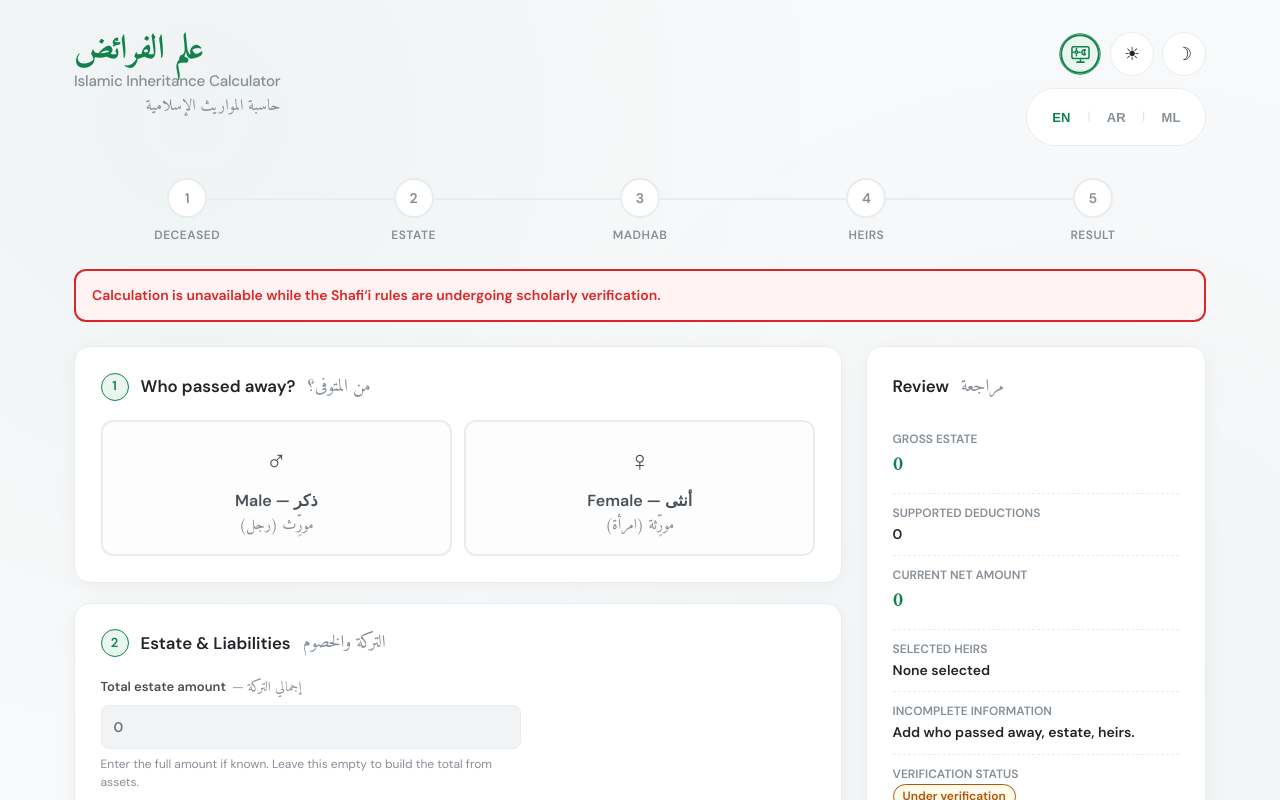
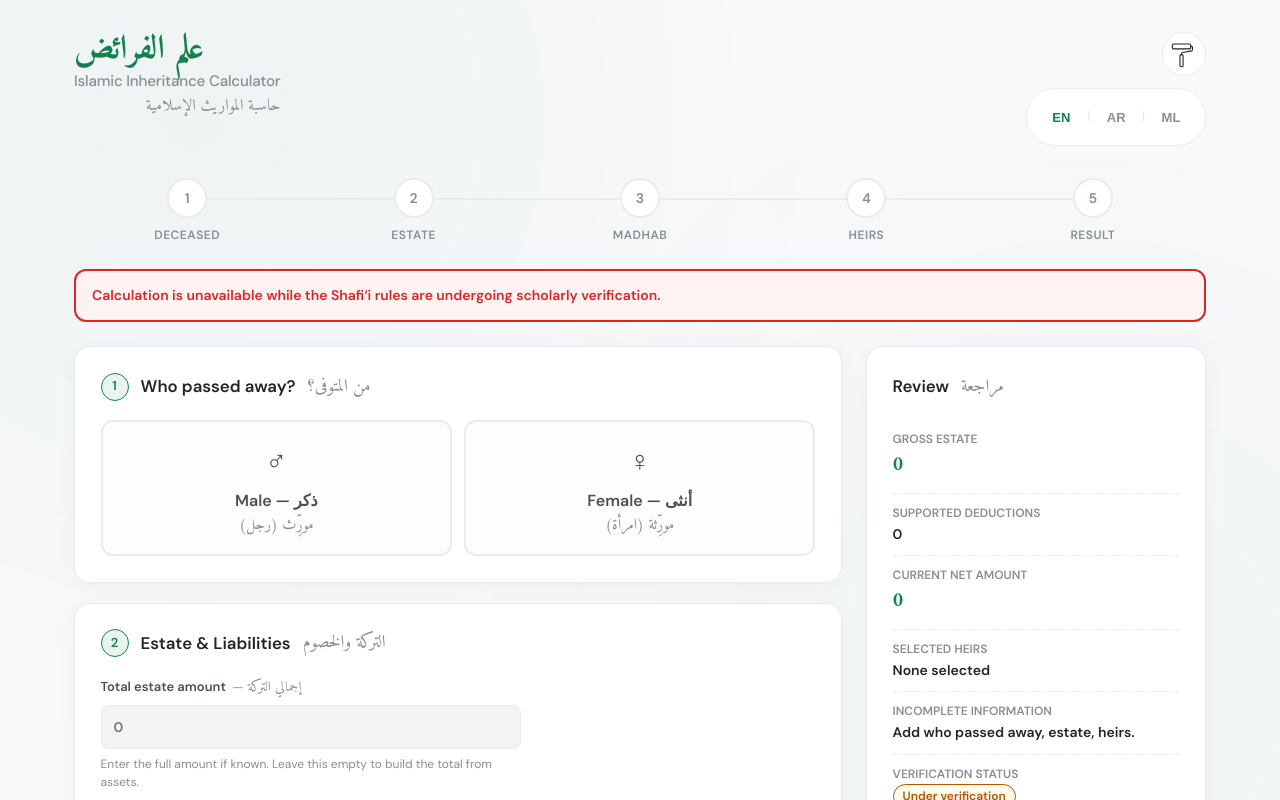
Before and after one commit to m-ameen-k/Islamic-Inheritance-Calculator, a website: page index.html in a window 1280 px wide. Shown: the top 800 px of the page. Drawn offline with Linux system fonts and the light colour scheme.

Commit message:
fix: restore single cycling theme button

```diff
--- a/css/style.css
+++ b/css/style.css
@@ -235,13 +235,6 @@ body::before {
 }
 
 /* ── Theme preference ── */
-.theme-controls {
-  display: flex;
-  align-items: center;
-  gap: 8px;
-  flex-shrink: 0;
-}
-
 .theme-toggle-btn {
   width: 44px;
   height: 44px;
@@ -263,18 +256,6 @@ body::before {
   border-color: var(--pri);
   color: var(--pri);
   transform: scale(1.05);
-}
-
-.theme-toggle-btn[aria-pressed="true"] {
-  border-color: var(--pri);
-  background: var(--pribg);
-  color: var(--pri);
-  box-shadow: inset 0 0 0 2px var(--pri);
-  transform: scale(0.94);
-}
-
-.theme-toggle-btn[aria-pressed="true"]:hover {
-  transform: scale(0.98);
 }
 
 .system-theme-icon {
--- a/index.html
+++ b/index.html
@@ -36,8 +36,7 @@
       <span class="ls-sep">|</span>
       <button class="ls-btn" data-l="ml">ML</button>
     </div>
-    <div class="theme-controls" role="group" aria-label="Theme preference">
-      <button type="button" class="theme-toggle-btn" data-theme-mode="system" aria-label="Follow system theme" title="Follow system theme" aria-pressed="true">
+    <button type="button" class="theme-toggle-btn" aria-label="Theme: System. Activate for Light." title="Follow system theme">
       <svg class="system-theme-icon" viewBox="0 0 24 24" fill="none" stroke="currentColor" stroke-width="1.7" stroke-linecap="round" stroke-linejoin="round" aria-hidden="true">
         <rect x="2.5" y="3.5" width="19" height="13" rx="2"/>
         <path d="M8 20.5h8M12 16.5v4"/>
@@ -46,13 +45,6 @@
         <path d="M17.5 7a2.8 2.8 0 1 0 0 5 3.2 3.2 0 0 1 0-5Z"/>
       </svg>
     </button>
-      <button type="button" class="theme-toggle-btn" data-theme-mode="light" aria-label="Use light theme" title="Use light theme" aria-pressed="false">
-        <span aria-hidden="true">☀</span>
-      </button>
-      <button type="button" class="theme-toggle-btn" data-theme-mode="dark" aria-label="Use dark theme" title="Use dark theme" aria-pressed="false">
-        <span aria-hidden="true">☽</span>
-      </button>
-    </div>
   </div>
 </div>
 
--- a/js/app.js
+++ b/js/app.js
@@ -1,8 +1,8 @@
 //  ONLY UI logic: button clicks, renderHeirs(), theme switching
 // --- UI Logic and Event Listeners ---
 
-// ── Theme: System by default, with optional Light/Dark override ──
-const _themeButtons = document.querySelectorAll("[data-theme-mode]");
+// ── Theme: Single cycling button (System → Light → Dark → System) ──
+const _themeToggleBtn = document.querySelector(".theme-toggle-btn");
 const _systemTheme = matchMedia("(prefers-color-scheme: dark)");
 const _themeStorageKey = "faraid-theme";
 let _selectedThemeMode = "system";
@@ -25,14 +25,54 @@ function saveThemeOverride(mode){
   }
 }
 
+const _themeIcons = {
+  system: `<svg
+  xmlns="http://www.w3.org/2000/svg"
+  viewBox="0 0 381 315"
+  aria-hidden="true"
+>
+  <g
+    fill="none"
+    stroke="currentColor"
+    stroke-width="10"
+    stroke-linecap="round"
+    stroke-linejoin="round"
+  >
+    <rect x="85" y="63" width="165" height="45" rx="9" />
+
+    <path
+      d="M250 85
+         H259
+         Q267 85 267 94
+         V119
+         Q267 124 261 126
+         L178 141
+         Q168 143 168 153
+         V161"
+    />
+
+    <rect x="154" y="160" width="28" height="110" rx="10" />
+  </g>
+</svg>`,
+  light: `<span aria-hidden="true">☀</span>`,
+  dark: `<span aria-hidden="true">☽</span>`
+};
+
+const _modeOrder = ["system", "light", "dark"];
+const _modeAccessibility = {
+  system: { label: "Theme: System. Activate for Light.", title: "Follow system theme" },
+  light: { label: "Theme: Light. Activate for Dark.", title: "Use light theme" },
+  dark: { label: "Theme: Dark. Activate for System.", title: "Use dark theme" }
+};
+
 function applyThemeMode(mode){
   const selectedMode=mode==="light"||mode==="dark"?mode:"system";
   const resolvedTheme=selectedMode==="system"?(_systemTheme.matches?"dark":"light"):selectedMode;
   _selectedThemeMode=selectedMode;
   document.documentElement.dataset.theme=resolvedTheme;
-  _themeButtons.forEach(button=>{
-    button.setAttribute("aria-pressed",button.dataset.themeMode===selectedMode);
-  });
+  _themeToggleBtn.innerHTML=_themeIcons[selectedMode];
+  _themeToggleBtn.setAttribute("aria-label",_modeAccessibility[selectedMode].label);
+  _themeToggleBtn.setAttribute("title",_modeAccessibility[selectedMode].title);
   saveThemeOverride(selectedMode);
 }
 
@@ -44,8 +84,9 @@ _systemTheme.addEventListener("change",event=>{
   }
 });
 
-_themeButtons.forEach(button=>{
-  button.addEventListener("click",()=>applyThemeMode(button.dataset.themeMode));
+_themeToggleBtn.addEventListener("click",()=>{
+  const nextIndex=(_modeOrder.indexOf(_selectedThemeMode)+1)%_modeOrder.length;
+  applyThemeMode(_modeOrder[nextIndex]);
 });
 
 // ── Language switcher — 3 buttons EN | AR | ML ──
```
Lines whose indentation alone changed are shown as unchanged.
